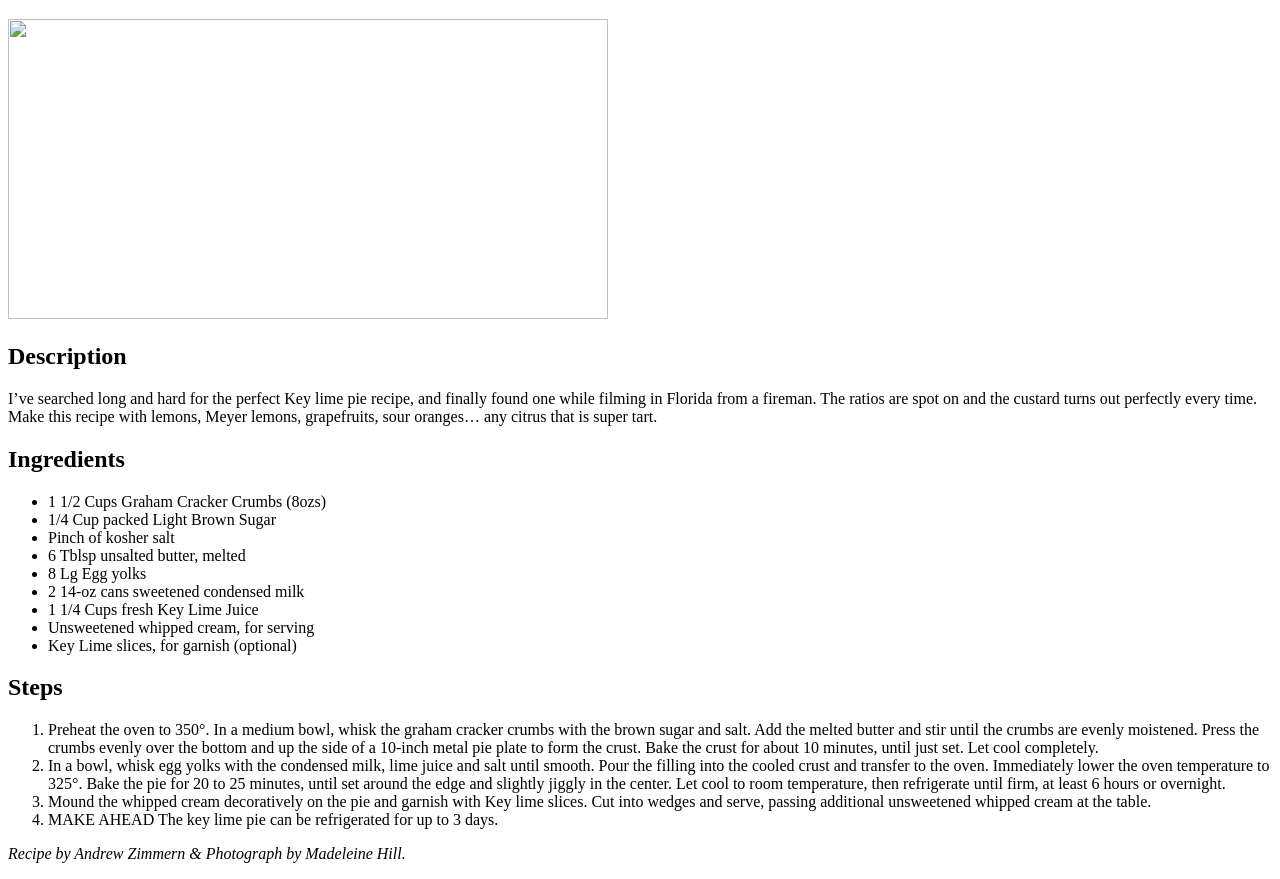
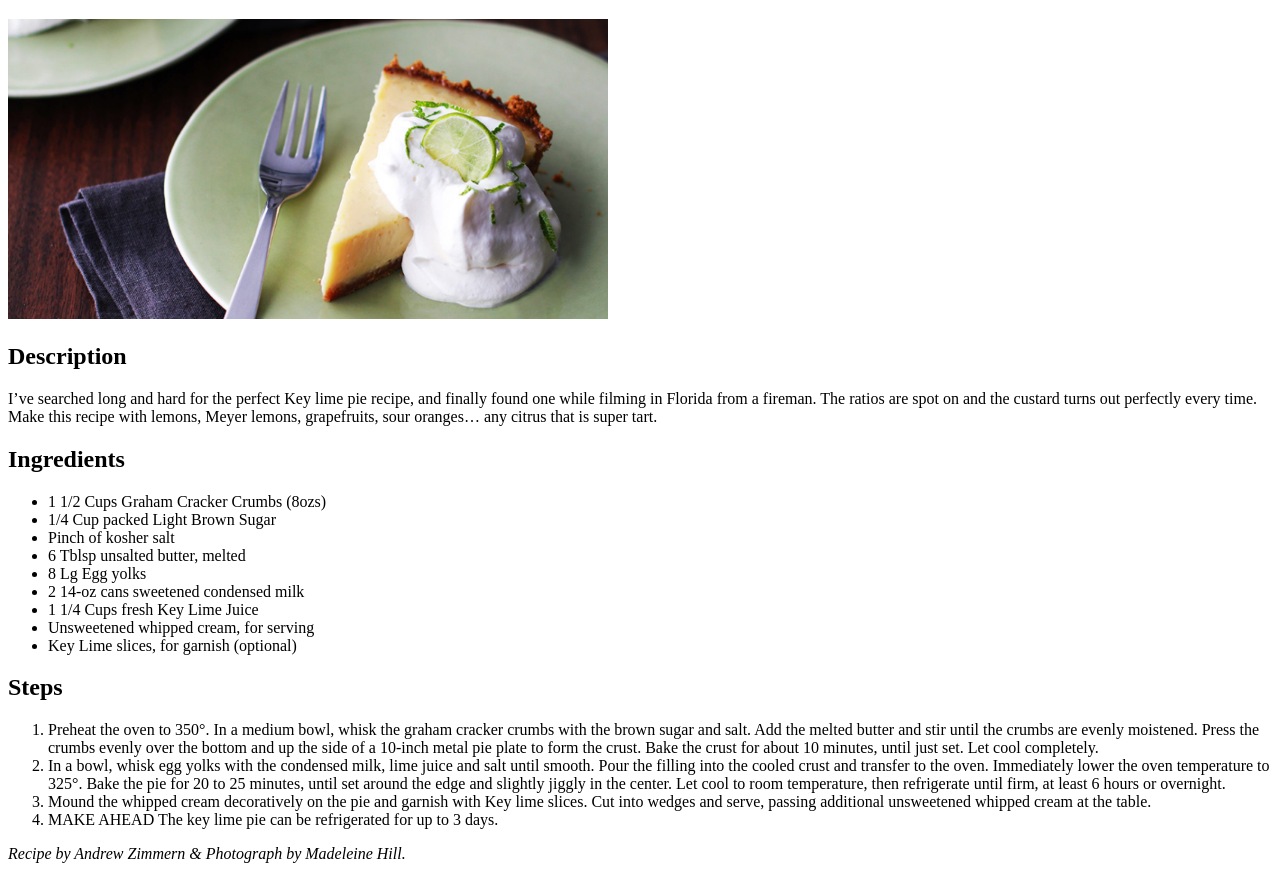
Before and after one commit to nickjenkins83/odin-recipes, a plain HTML site: page recipes/keylimepie.html in a window 1280 px wide. Shown: the part 61-940 px from the top of the page. Drawn offline with Linux system fonts and the light colour scheme.

Commit message:
gh pages and images don't play well

```diff
--- a/recipes/keylimepie.html
+++ b/recipes/keylimepie.html
@@ -8,7 +8,7 @@
 </head>
 <body>
 <h1>Key Lime Pie</h1>
-<img src="recipes/img2.jpg" width="600" height="300">
+<img src="../recipes/img2.jpg" width="600" height="300">
 <h2>Description</h2>
 <p>I’ve searched long and hard for the perfect Key lime pie recipe, and finally found one while filming in Florida from a fireman. The ratios are spot on and the custard turns out perfectly every time. Make this recipe with lemons, Meyer lemons, grapefruits, sour oranges… any citrus that is super tart.</p>
 <h2>Ingredients</h2>
```
Also changed, not shown: recipes/pickledmushrooms.html (+1 -1 lines).
